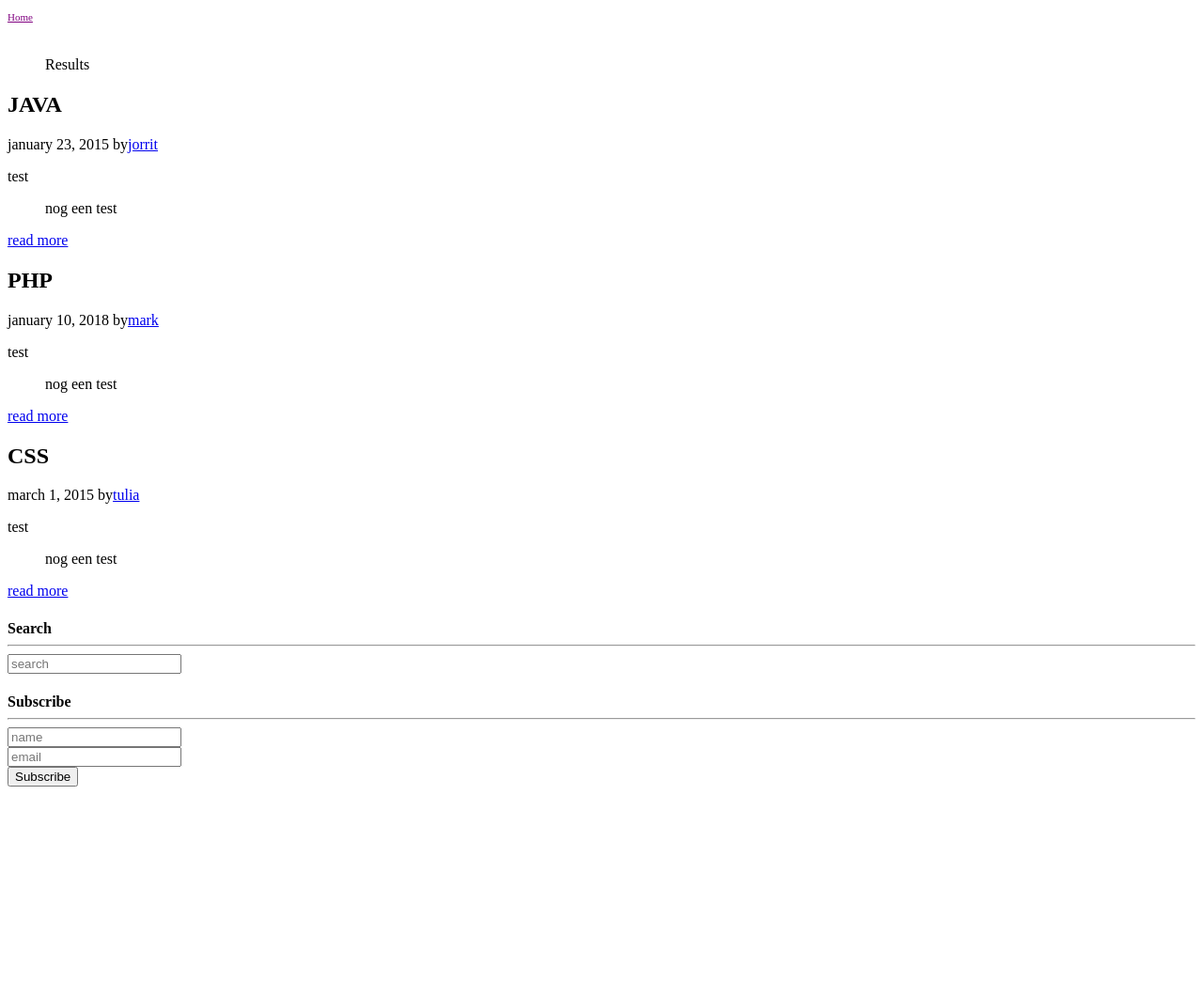
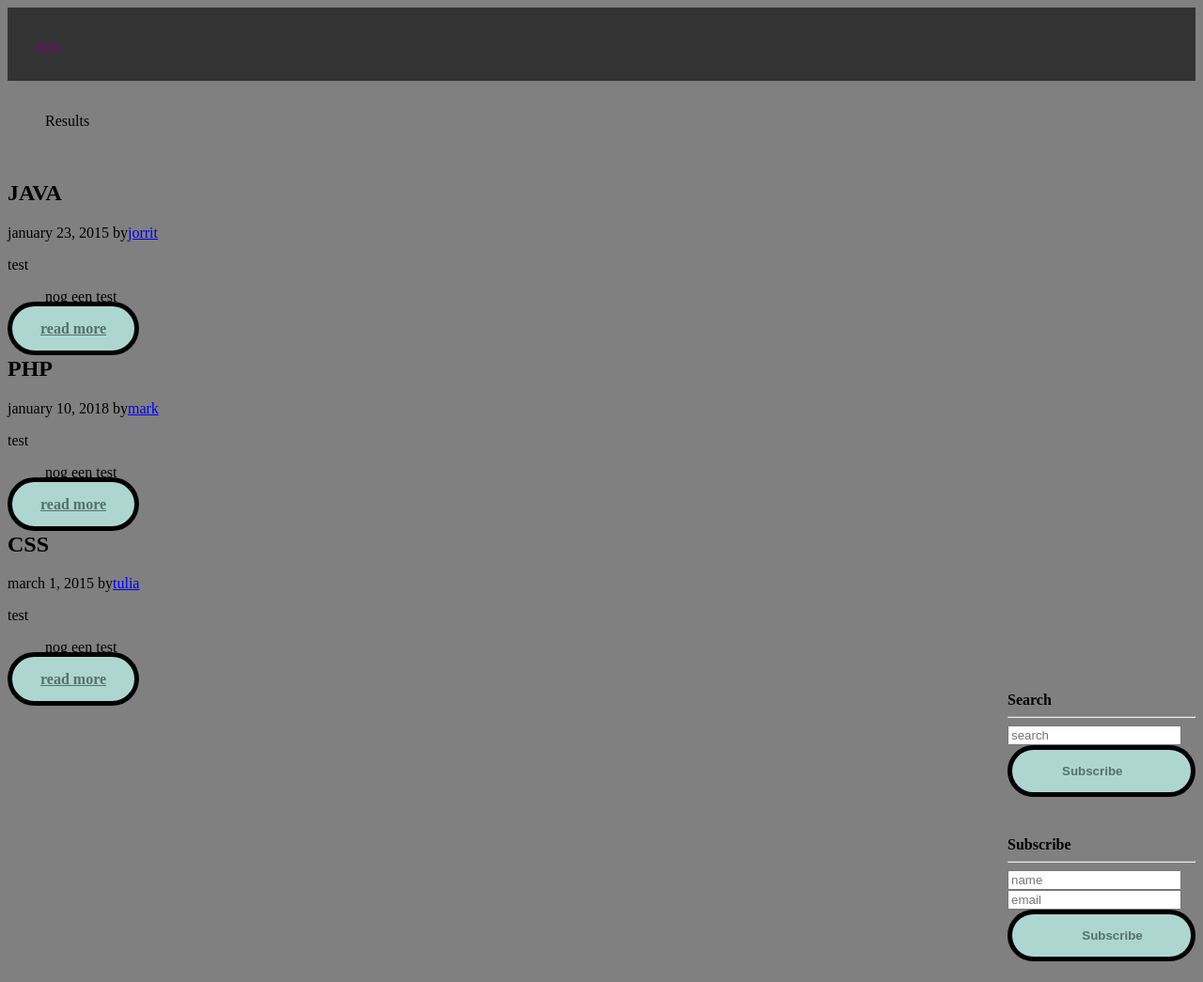
Before and after one commit to Codepowders/PHPblog, a PHP site: page /results.php in a window 1280 px wide. Shown: the whole page at 94% size. Before the commit the page ends 837 px from the top, so only its background shows below. Run offline with PHP 8.4, Linux system fonts and the light colour scheme; data that the repository does not hold is empty.

Commit message:
Add files via upload

```diff
--- a/PHPblog/css/style.css
+++ b/PHPblog/css/style.css
@@ -1,3 +1,8 @@
+
+body{
+  background-color: grey;
+}
+
 .comment{
   margin: 10px;
 }
@@ -11,3 +16,96 @@
   font-size: 11px;
   color: purple;
 }
+
+.blog-header{
+  display:inline-block;
+
+}
+
+.blog-post{
+  Display: inline;
+  padding-left: 40px;
+}
+
+.sidebar-module{
+
+  display:inline;
+  float: right;
+
+}
+
+
+
+.sidebar-module1{
+
+  display:inline;
+  float: right;
+
+}
+
+.sidebar-module2{
+    display:inline-block;
+  float: right;
+
+}
+
+
+.btn {
+  border: 5px solid black;
+  background: #AED6D1;
+  color: #55706D;
+  border-radius: 40px;
+  padding: 15px 30px;
+  overflow: hidden;
+  width: 200px;
+  -webkit-transition: all        1.2s, border     0.5s 1.2s, -webkit-box-shadow 0.3s 1.5s;
+  transition: all        1.2s, border     0.5s 1.2s, -webkit-box-shadow 0.3s 1.5s;
+  transition: all        1.2s, border     0.5s 1.2s, box-shadow 0.3s 1.5s;
+  transition: all        1.2s, border     0.5s 1.2s, box-shadow 0.3s 1.5s, -webkit-box-shadow 0.3s 1.5s;
+  white-space: nowrap;
+  text-indent: 23px;
+  font-weight: bold;
+}
+.btn span {
+  display: inline-block;
+  -webkit-transform: translateX(300px);
+          transform: translateX(300px);
+  font-weight: normal;
+  opacity: 0;
+  -webkit-transition: opacity 0.1s 0.5s, -webkit-transform 0.4s 0.5s;
+  transition: opacity 0.1s 0.5s, -webkit-transform 0.4s 0.5s;
+  transition: opacity 0.1s 0.5s, transform 0.4s 0.5s;
+  transition: opacity 0.1s 0.5s, transform 0.4s 0.5s, -webkit-transform 0.4s 0.5s;
+}
+.btn:hover {
+  text-indent: 0;
+  background: #55706D;
+  color: #FFE8A3;
+  width: 250px;
+  border: 10px solid #8DCCC4;
+  -webkit-box-shadow: 3px 3px 2px rgba(0, 0, 0, 0.15);
+          box-shadow: 3px 3px 2px rgba(0, 0, 0, 0.15);
+}
+.btn:hover span {
+  -webkit-transform: translateX(0);
+          transform: translateX(0);
+  opacity: 1;
+}
+
+
+@keyframes slideInFromRight {
+  0% {
+    transform: translateX(-100%);
+  }
+  100% {
+    transform: translateX(0);
+  }
+}
+
+.blog-masthead {
+  /* This section calls the slideInFromLeft animation we defined above */
+  animation: 1s ease-out 0s 1 slideInFromRight;
+
+  background: #333;
+  padding: 30px;
+}
--- a/PHPblog/includes/header.php
+++ b/PHPblog/includes/header.php
@@ -21,7 +21,7 @@
   <a class="blog-nav-item active" href="#">Home</a>
 <?php if($categories->num_rows > 0) {
       while($row = $categories->fetch_assoc() ) { ?>
-  <a class="blog-nav-item" href="index.php?category=<?php echo $row ['id']; ?>"> <?php echo $row ['text']; ?></a>
+    <a class="blog-nav-item" href="index.php?category=<?php echo $row ['id']; ?>"> <?php echo $row ['text']; ?></a>
 <?php } }  ?>
 </nav>
 </div>
--- a/PHPblog/includes/sidebar.php
+++ b/PHPblog/includes/sidebar.php
@@ -1,23 +1,23 @@
-
-
 
 
 
 
 <div class="sidebar-module">
+<div class="sidebar-module1">
   <h4>Search</4>
     <hr>
     <form method="GET" action="results.php" class="form-inline">
       <div class="form-group">
         <input type="text" name="search" placeholder="search" class="form-control" id="exampleInputName2">
       </div>
+      <button type="submit" class="btn btn-primary">Subscribe<span>click me!</button>
       </form>
   </div>
 
 
 
-
-  <div class="sidebar-module">
+<br>
+  <div class="sidebar-module2">
     <h4>Subscribe</4>
       <hr>
       <form method="POST" action="results.php" class="form-inline">
@@ -33,3 +33,4 @@
         <button type="submit" class="btn btn-primary">Subscribe</button>
         </form>
     </div>
+  </div>
--- a/PHPblog/results.php
+++ b/PHPblog/results.php
@@ -10,7 +10,7 @@
     <p class="blog-post-meta">january 23, 2015 by<a href="#">jorrit</a></p>
     <p>test</p>
     <blockquote><p>nog een test</p></blockquote>
-    <a href="#" class="btn btn-primary">read more</a>
+    <a href="#" class="btn">read more</a>
 </div>
 
 <div class="blog-post">
@@ -18,7 +18,7 @@
   <p class="blog-post-meta">january 10, 2018 by<a href="#">mark</a></p>
   <p>test</p>
   <blockquote><p>nog een test</p></blockquote>
-  <a href="#" class="btn btn-primary">read more</a>
+  <a href="#" class="btn">read more</a>
 </div>
 
 <div class="blog-post">
@@ -26,7 +26,7 @@
   <p class="blog-post-meta">march 1, 2015 by<a href="#">tulia</a></p>
   <p>test</p>
   <blockquote><p>nog een test</p></blockquote>
-  <a href="#" class="btn btn-primary">read more</a>
+  <a href="#" class="btn">read more</a>
 </div>
 
 
```
Also changed, not shown: PHPblog/index.php (+7 -3 lines), PHPblog/single.php (+20 -2 lines).
